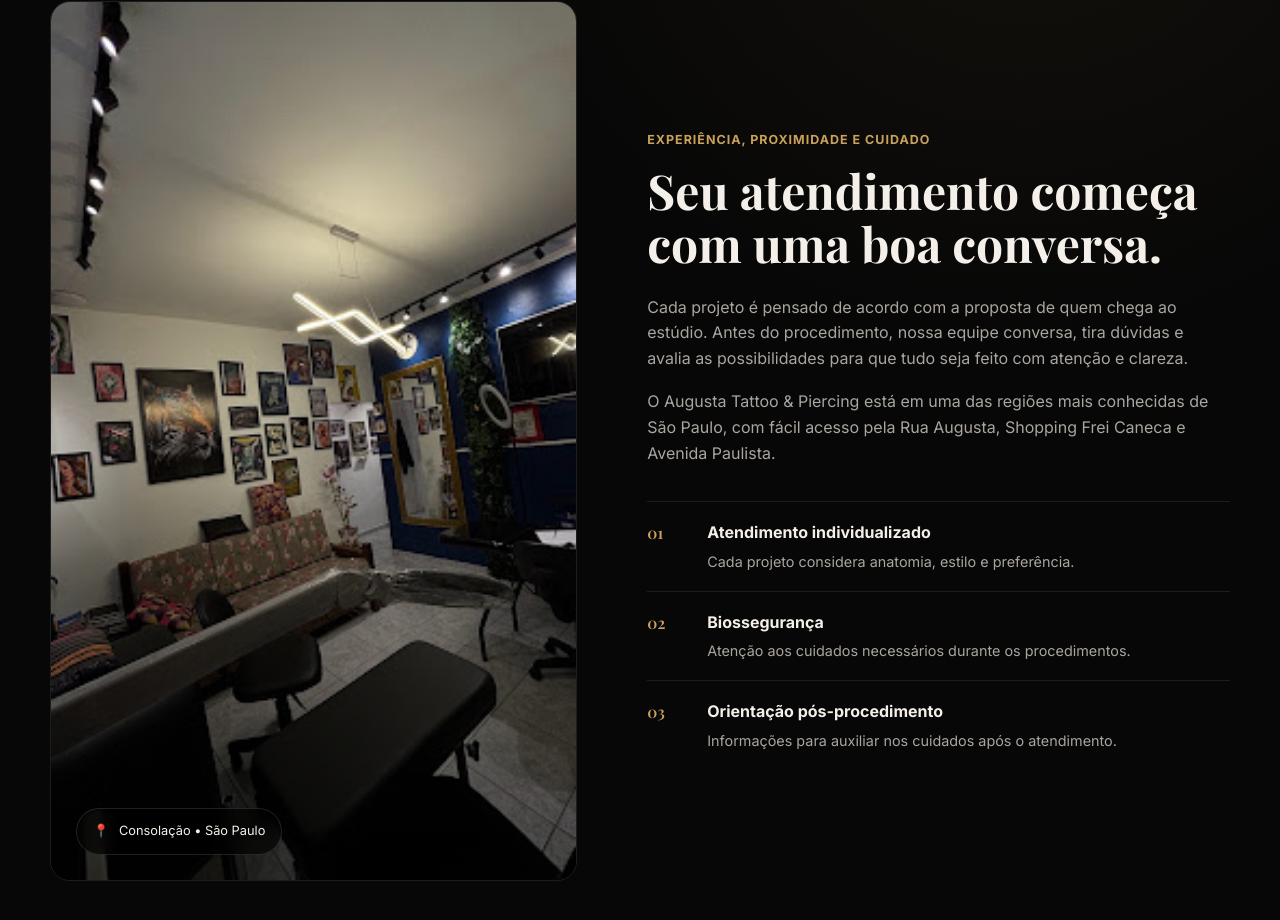
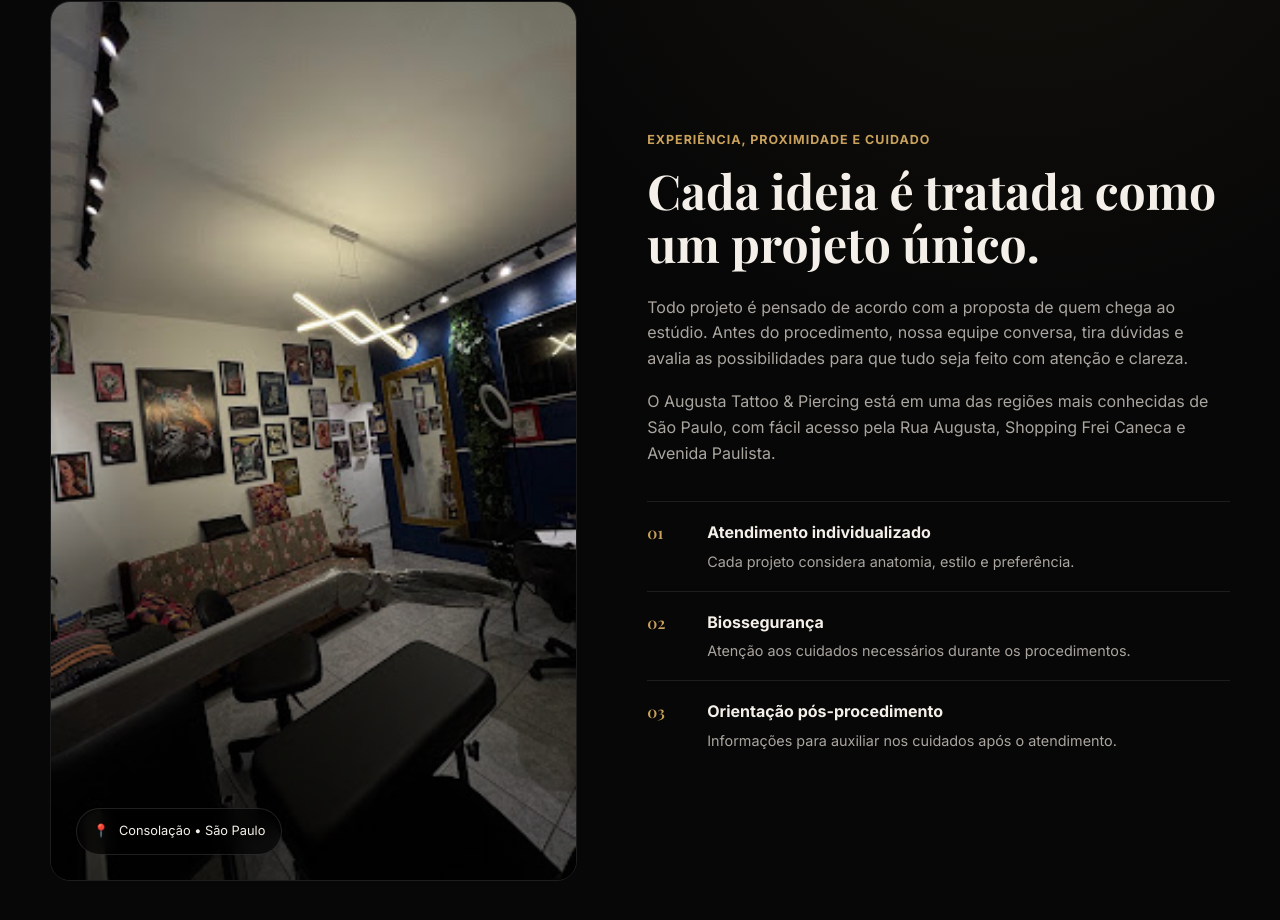
Before and after one commit to rocarvalho28/site-tatto, a plain HTML site: page index.html in a window 1280 px wide. Shown: the part 1410-2330 px from the top of the page. Drawn offline with nearby package versions, Linux system fonts and the light colour scheme.

Commit message:
Update index.html

```diff
--- a/index.html
+++ b/index.html
@@ -2293,12 +2293,12 @@
 
 
             <h3>
-              Seu atendimento começa com uma boa conversa.
+              Cada ideia é tratada como um projeto único.
             </h3>
 
 
             <p>
-              Cada projeto é pensado de acordo com a proposta de quem
+              Todo projeto é pensado de acordo com a proposta de quem
               chega ao estúdio. Antes do procedimento, nossa equipe conversa,
               tira dúvidas e avalia as possibilidades para que tudo seja
               feito com atenção e clareza.
```
